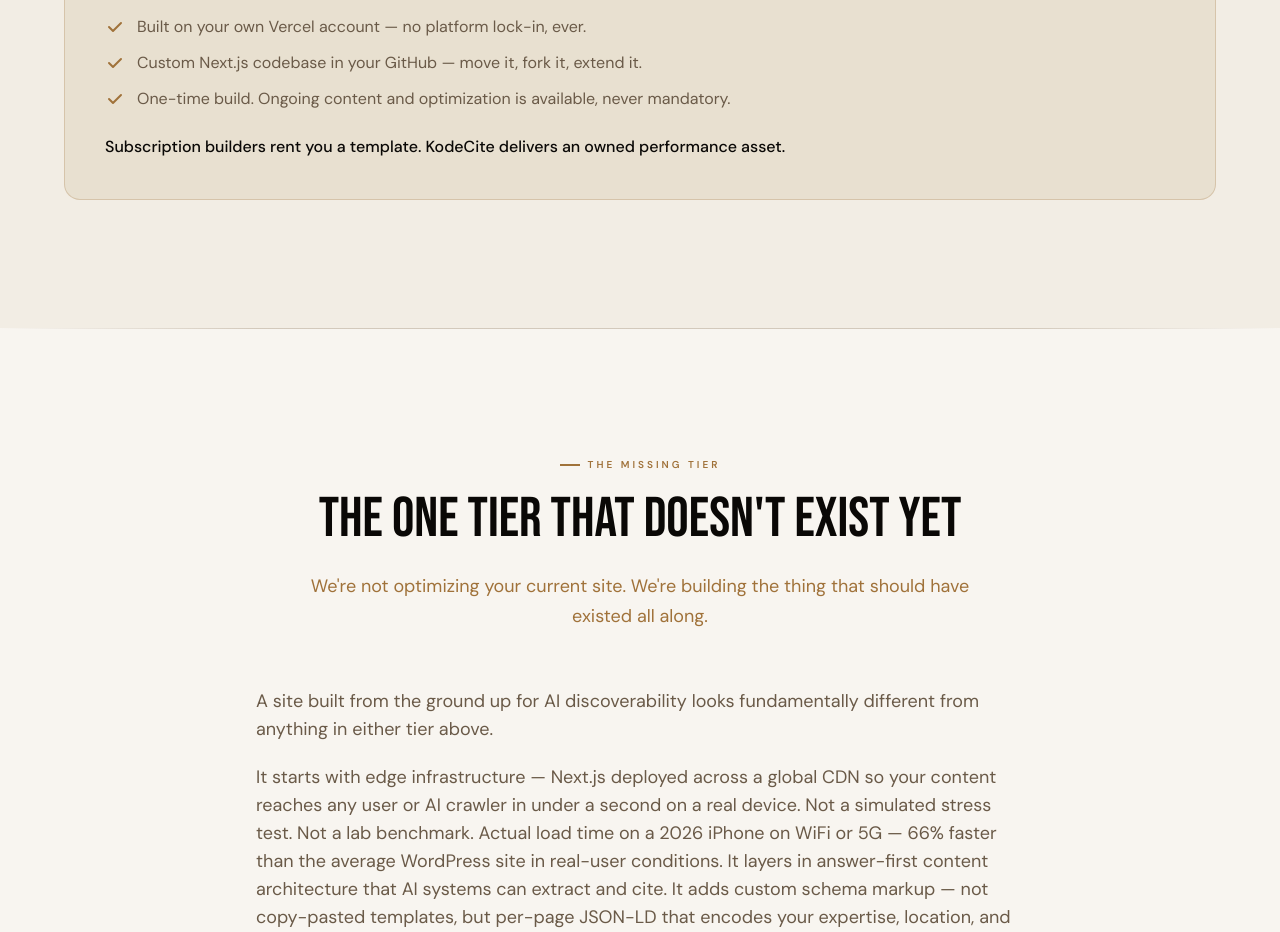
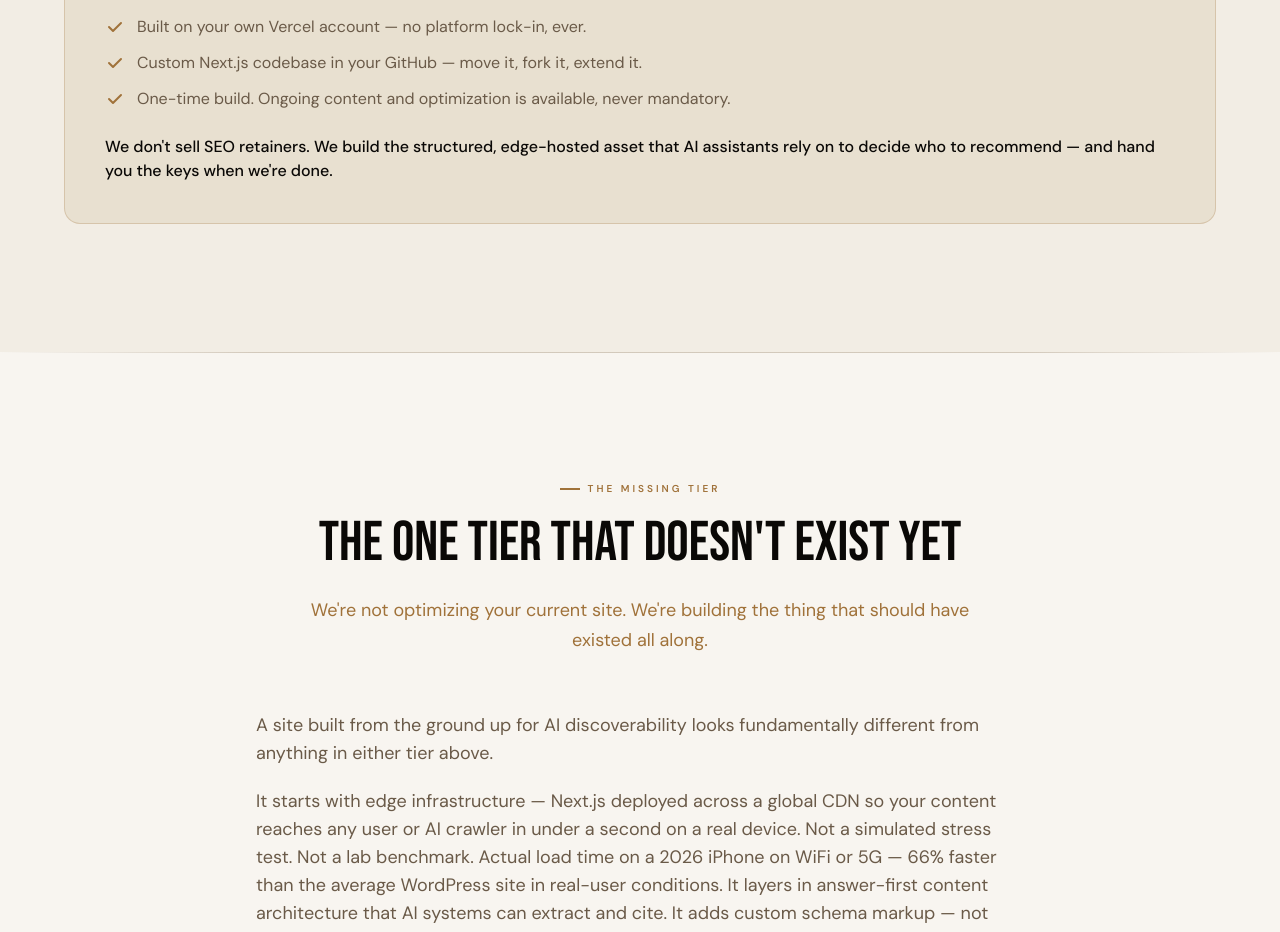
Before and after one commit to Unchainedmindprompts/Zero-Click-2nd-Website-, a Next.js app: page / in a window 1280 px wide. Shown: the part 4240-5172 px from the top of the page. Built offline with nearby package versions, Linux system fonts and the light colour scheme.

Commit message:
Replace closing line in "You Own the Asset" section
Swap out "Subscription builders rent you a template. KodeCite delivers
an owned performance asset." for the new copy per issue request.

https://claude.ai/code/session_01NeSzAnNxhPH6eYvQ3r7non

```diff
--- a/app/page.tsx
+++ b/app/page.tsx
@@ -305,7 +305,7 @@ export default function HomePage() {
                 ))}
               </div>
               <p className="font-poppins text-sm md:text-base font-medium" style={{ color: '#0a0806' }}>
-                Subscription builders rent you a template. KodeCite delivers an owned performance asset.
+                We don&apos;t sell SEO retainers. We build the structured, edge-hosted asset that AI assistants rely on to decide who to recommend — and hand you the keys when we&apos;re done.
               </p>
             </div>
           </ScrollReveal>
```
